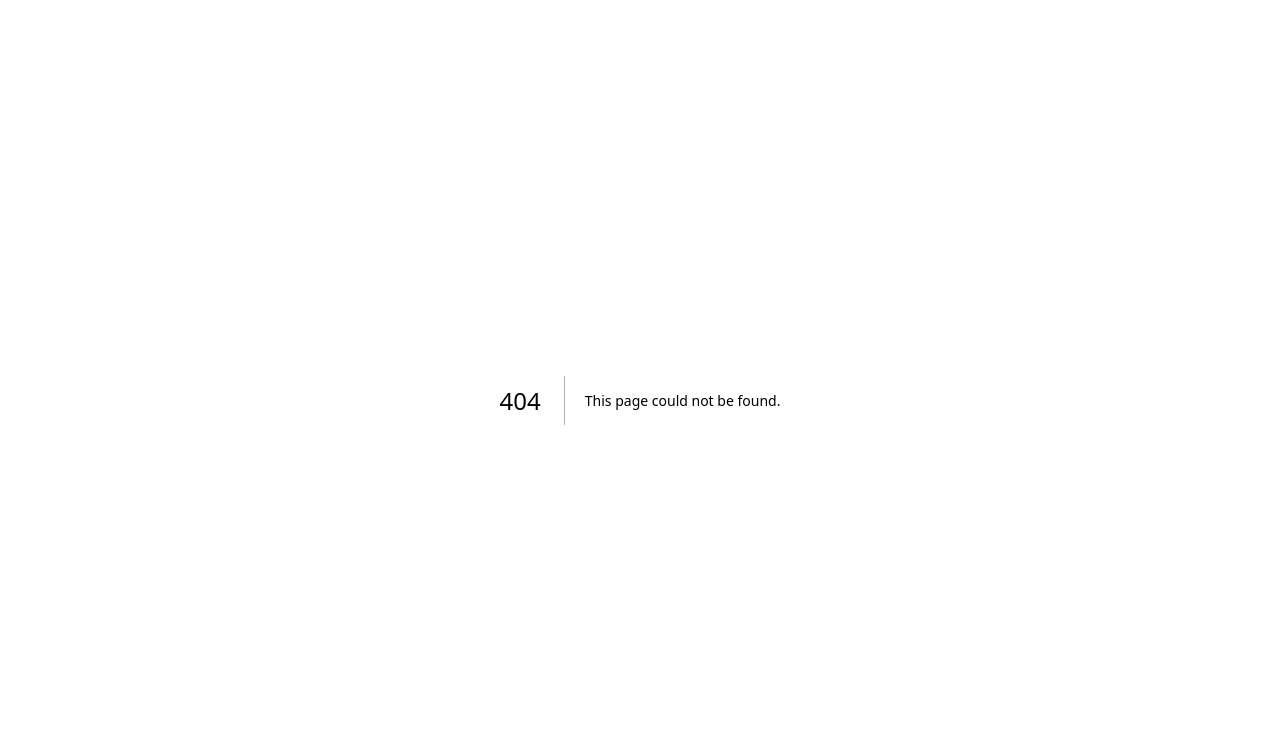
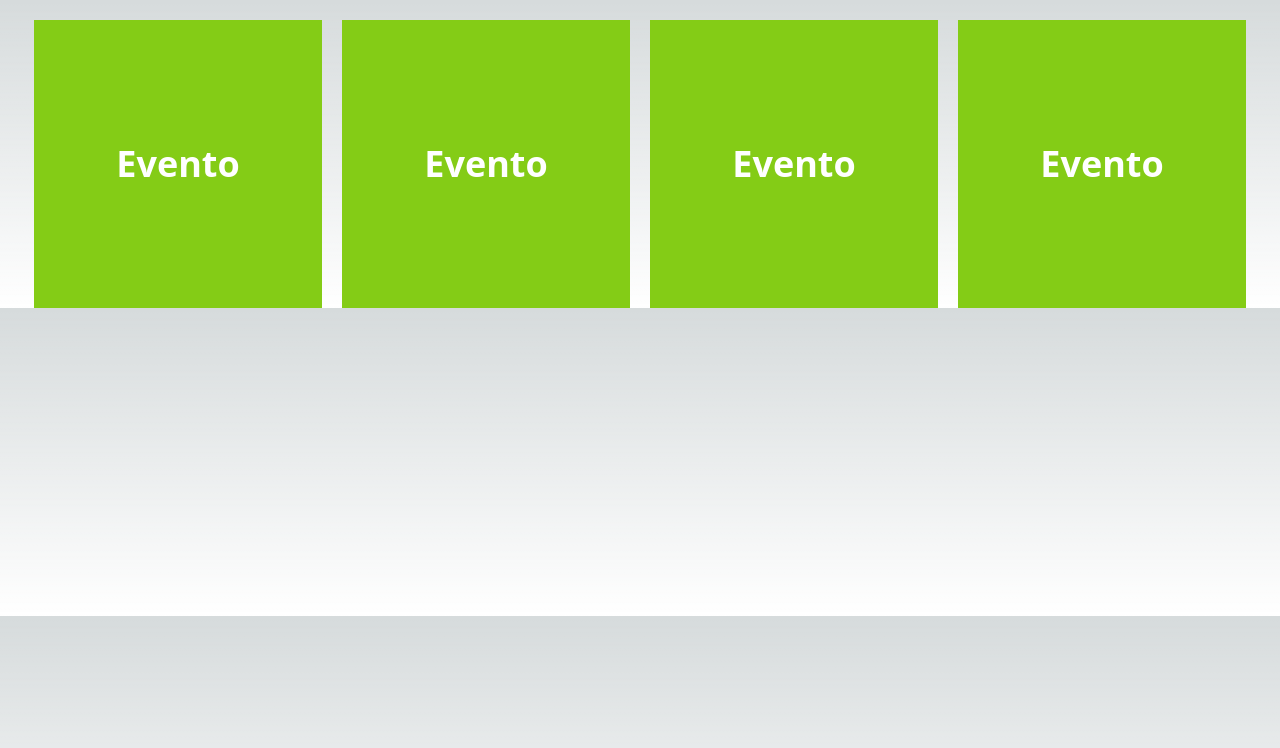
Before and after one commit to Hesa-Dev/react-v1, a Next.js app: page /basicos/eventos in a window 1280 px wide. Before the commit this address had no page. Shown: the top 748 px of the page. Built offline with nearby package versions, Linux system fonts and the light colour scheme.

Commit message:
update files

```diff
--- a/src/components/basicos/Circulo.tsx
+++ b/src/components/basicos/Circulo.tsx
@@ -3,6 +3,7 @@
 // validação do tipo de parâmetro da função
 interface CirculoProps{
     texto:string;
+    quasePerfeito?:boolean; // ? ->significa parâmetro opcional
 }
 
 export default function Circulo(pros:CirculoProps) {
@@ -20,6 +21,7 @@ export default function Circulo(pros:CirculoProps) {
         items-center
         font-black
         text-3xl
+        ${pros.quasePerfeito ? 'rounded-2xl' : 'rounded-full'}
         ` }>
             {pros.texto}
         </div>
--- /dev/null
+++ b/src/components/basicos/Evento.tsx
@@ -0,0 +1,26 @@
+export default function Evento(){
+
+    let contador=0;
+
+    function incrementar(){
+
+        console.log(contador++)
+    }
+
+return (
+
+    <button className={`
+    h-72 w-72
+    bg-lime-500
+    text-white font-bold
+    justify-center items-center
+    flex
+    text-4xl
+    ` }
+    onClick={incrementar}>
+
+        Evento
+    </button>
+)
+
+}
--- a/src/pages/basicos/circulos.tsx
+++ b/src/pages/basicos/circulos.tsx
@@ -13,6 +13,7 @@ export default function PaginaCirculos() {
             <Circulo texto="circ. #1" />
             <Circulo texto="circ. #2" />
             <Circulo texto="circ. #3" />
+            <Circulo texto="circ. #4"  quasePerfeito={false}/>
         </div>
     )
 }
--- /dev/null
+++ b/src/pages/basicos/eventos.tsx
@@ -0,0 +1,17 @@
+import Evento from "@/components/basicos/Evento";
+
+export default function PaginaEventos() {
+
+    return (
+
+        <div className={`
+        flex gap-5 justify-center
+        mt-5
+        `}>
+            <Evento />
+            <Evento />
+            <Evento />
+            <Evento />
+        </div>
+    )
+}
```
Also changed, not shown: 1 other file (tests, documents, lock files or other folders).
